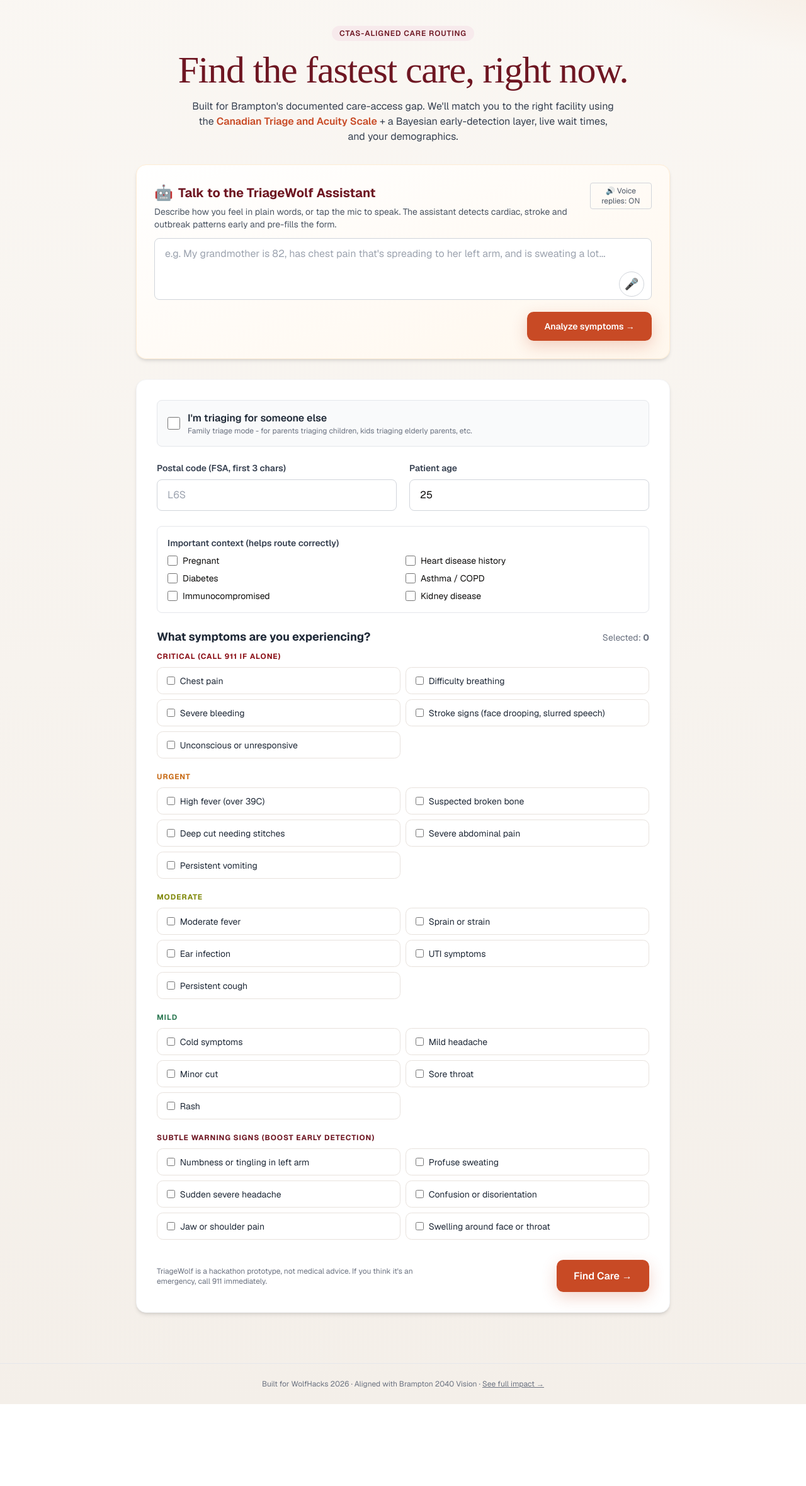
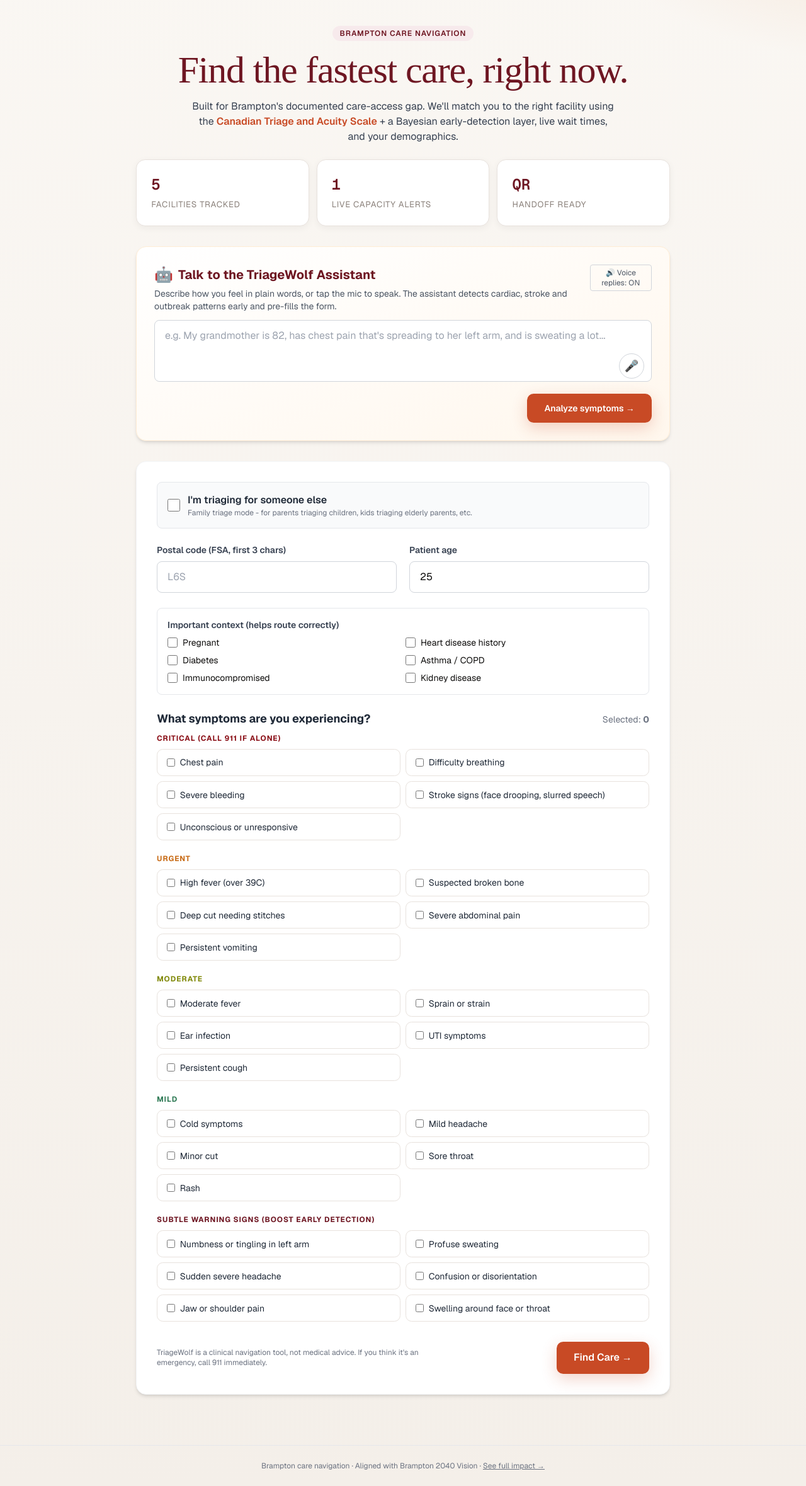
Before and after one commit to KrishModi6/hackathon-wolf-hacks, a Flask app: page / in a window 1280 px wide. Shown: the part 113-2472 px from the top of the page at 63% size. Before the commit the page ends 2342 px from the top, so only its background shows below. Run offline with Flask 3, Linux system fonts and the light colour scheme; some libraries are stand-ins or nearby versions; some web fonts are replaced.

Commit message:
feat(ui): polish site into a professional product

```diff
--- a/app.py
+++ b/app.py
@@ -218,6 +218,8 @@ def index():
         active_scenario=scen_key,
         scenario=scen,
         predictive=predictive_alerts(),
+        facility_count=len(load_facilities()),
+        warning_count=len(predictive_alerts()),
     )
 
 
--- a/templates/dashboard.html
+++ b/templates/dashboard.html
@@ -124,7 +124,7 @@
   </main>
 
   <footer class="mt-10 py-6 text-center text-xs text-gray-500 border-t border-gray-200">
-    Built for WolfHacks 2026 &middot; Aligned with Brampton 2040 Vision: Health & Well-Being
+    Brampton care navigation &middot; Aligned with Brampton 2040 Vision: Health & Well-Being
   </footer>
 
   <script>
--- a/templates/handoff.html
+++ b/templates/handoff.html
@@ -45,7 +45,7 @@
       {{ payload.recommended_facility or 'N/A' }}
     </div>
 
-    <div class="mt-6 text-xs text-gray-500">Prototype intake aid. Clinical staff retain final triage authority.</div>
+    <div class="mt-6 text-xs text-gray-500">Clinical handoff page. Intake staff retain final triage authority.</div>
   </div>
 </body>
 </html>
--- a/templates/index.html
+++ b/templates/index.html
@@ -53,7 +53,7 @@
   <main class="flex-1 max-w-4xl w-full mx-auto px-6 py-10">
     <section class="mb-8 text-center">
       <div class="inline-flex items-center gap-2 px-3 py-1 rounded-full bg-[#f7eaec] text-xs font-semibold tracking-[0.08em] uppercase tw-text-maroon mb-4">
-        CTAS-Aligned Care Routing
+        Brampton care navigation
       </div>
       <h1 class="display text-5xl md:text-6xl tw-text-maroon leading-[0.95]">
         Find the fastest care, right now.
@@ -63,6 +63,20 @@
         <span class="font-semibold tw-text-orange">Canadian Triage and Acuity Scale</span> + a Bayesian early-detection layer,
         live wait times, and your demographics.
       </p>
+      <div class="mt-6 grid grid-cols-1 sm:grid-cols-3 gap-3 text-left">
+        <div class="dash-card">
+          <div class="mono text-2xl font-semibold tw-text-maroon">{{ facility_count }}</div>
+          <div class="stat-label">Facilities tracked</div>
+        </div>
+        <div class="dash-card">
+          <div class="mono text-2xl font-semibold tw-text-maroon">{{ warning_count }}</div>
+          <div class="stat-label">Live capacity alerts</div>
+        </div>
+        <div class="dash-card">
+          <div class="mono text-2xl font-semibold tw-text-maroon">QR</div>
+          <div class="stat-label">Handoff ready</div>
+        </div>
+      </div>
     </section>
 
     <!-- AI assistant panel -->
@@ -221,7 +235,7 @@
 
       <div class="mt-8 flex flex-col sm:flex-row sm:items-center sm:justify-between gap-3">
         <p class="text-xs text-gray-500 max-w-md">
-          TriageWolf is a hackathon prototype, not medical advice. If you think it's an emergency, call 911 immediately.
+          TriageWolf is a clinical navigation tool, not medical advice. If you think it's an emergency, call 911 immediately.
         </p>
         <button type="submit" class="tw-btn-primary text-base">Find Care &rarr;</button>
       </div>
@@ -229,7 +243,7 @@
   </main>
 
   <footer class="mt-10 py-6 text-center text-xs text-gray-500 border-t border-gray-200">
-    Built for WolfHacks 2026 &middot; Aligned with Brampton 2040 Vision &middot;
+    Brampton care navigation &middot; Aligned with Brampton 2040 Vision &middot;
     <a href="{{ url_for('impact') }}" class="underline hover:text-maroon">See full impact &rarr;</a>
   </footer>
 
--- a/templates/pitch.html
+++ b/templates/pitch.html
@@ -42,6 +42,6 @@
     </section>
   </main>
 
-  <footer class="py-6 text-center text-xs text-gray-500 border-t border-gray-200">Presentation mode page for WolfHacks judges.</footer>
+  <footer class="py-6 text-center text-xs text-gray-500 border-t border-gray-200">Presentation page for stakeholders and demo runs.</footer>
 </body>
 </html>
--- a/templates/results.html
+++ b/templates/results.html
@@ -167,7 +167,7 @@
   </main>
 
   <footer class="mt-10 py-6 text-center text-xs text-gray-500 border-t border-gray-200">
-    Built for WolfHacks 2026 &middot; Brampton 2040 Vision 6 (Health and Well-Being)
+    Brampton care navigation &middot; Brampton 2040 Vision 6 (Health and Well-Being)
   </footer>
 </body>
 </html>
```
